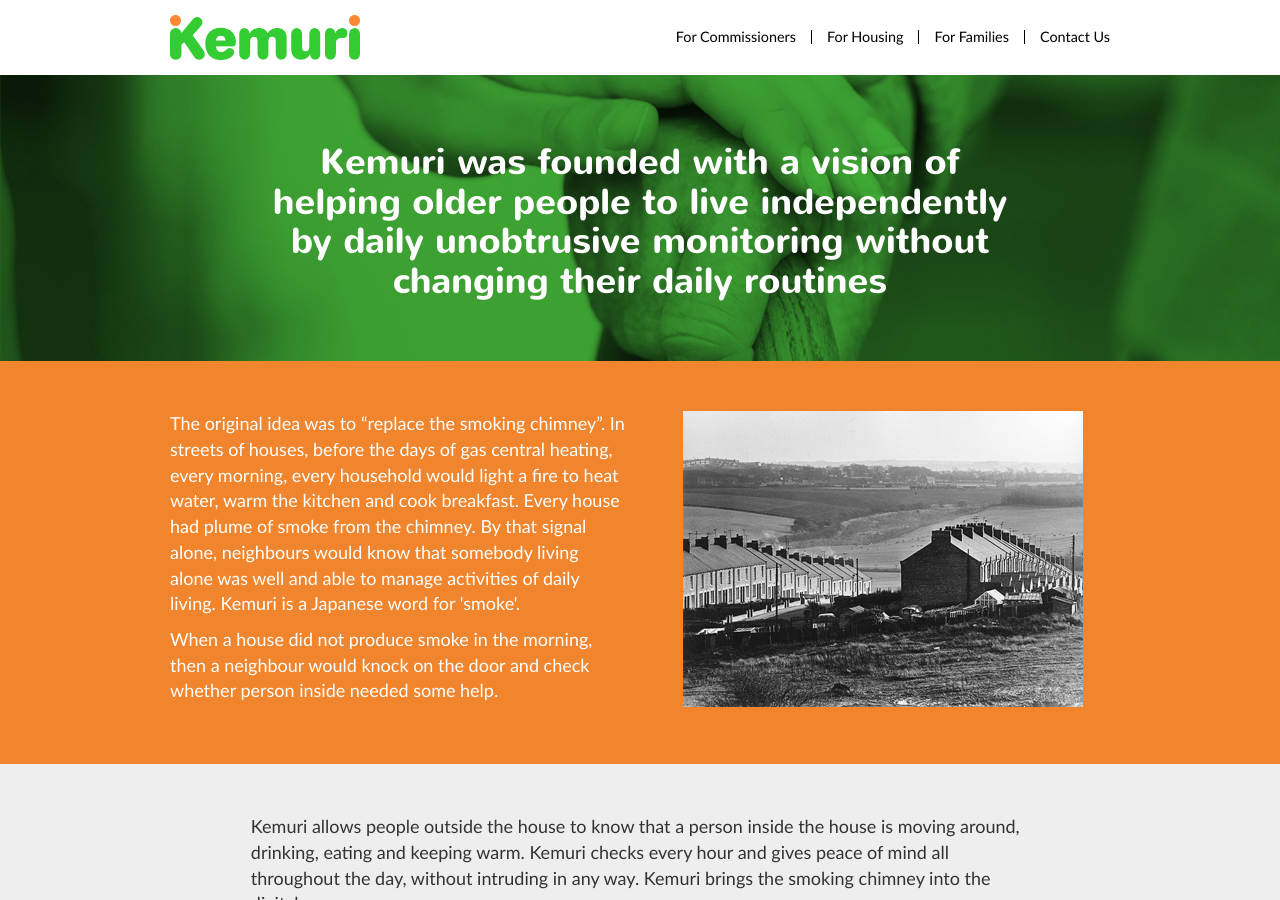
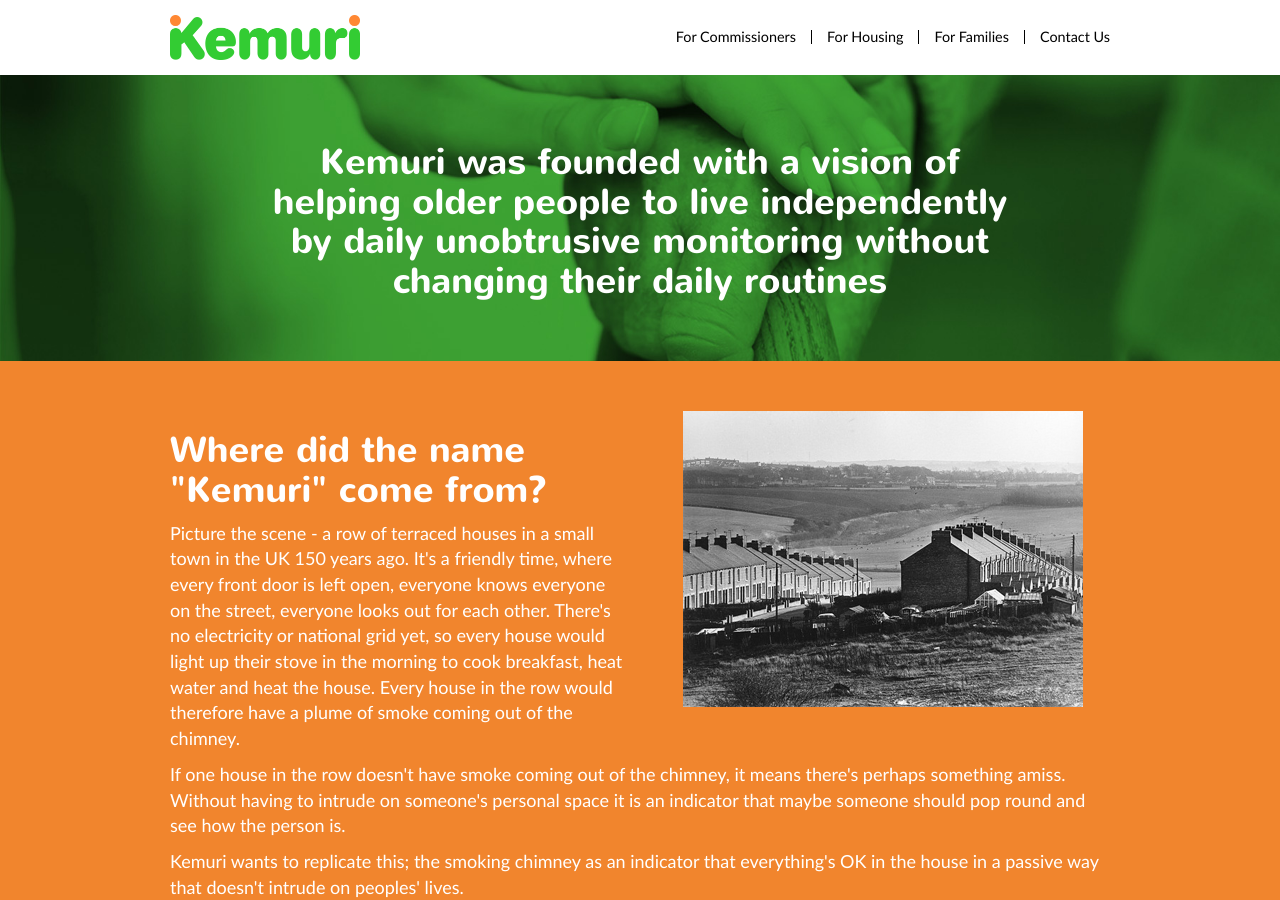
Before and after one commit to intelligentlilli/kemurisense.github.io, a Jekyll site: the page built from about.html, in a window 1280 px wide and 900 px high. Built offline with Jekyll 4.4.1, drawn with Linux system fonts in a browser that asks for light colours; nearby versions of some CDN libraries; library files that are not in the unit come from our copies; some of the changed text lies outside the part shown.

Commit message:
Make the About page a little friendlier

```diff
--- a/about.html
+++ b/about.html
@@ -8,46 +8,46 @@
 
 
 
-
-
 <div class="section section-green" id="home" style="background-image: url({{ site.baseurl }}/images/header.jpg); ">
   <div class="container">
     <div class="row">
       <div class="col-md-10 col-md-push-1 col-sm-12 text-center">
-
         <h1 style="text-align: center;">Kemuri was founded with a vision of helping older people to live independently by daily unobtrusive monitoring without changing their daily routines</h1>
-
       </div>
     </div>
   </div>
 </div>
 
 
-
 <div class="section section-orange">
 	<div class="container">
 		<div class="row">
 			<div class="col-md-6">
-				<p>The original idea was to “replace the smoking chimney”.  In streets of houses, before the days of gas central heating, every morning, every household would light a fire to heat water, warm the kitchen and cook breakfast. Every house had plume of smoke from the chimney. By that signal alone, neighbours would know that somebody living alone was well and able to manage activities of daily living.  Kemuri is a Japanese word for 'smoke'. </p>
-
-				<p>When a house did not produce smoke in the morning, then a neighbour would knock on the door and check whether person inside needed some help. </p>
-
+				<h1>Where did the name "Kemuri" come from?</h1>
+				<p>Picture the scene - a row of terraced houses in a small town in the UK 150 years ago.  It's a friendly time, where every front door is left open, everyone knows everyone on the street, everyone looks out for each other.  There's no electricity or national grid yet, so every house would light up their stove in the morning to cook breakfast, heat water and heat the house.  Every house in the row would therefore have a plume of smoke coming out of the chimney.</p>
 			</div>
 			<div class="col-md-6 text-center">
 				<img src="/images/terraced-housing.jpg" alt="Terraced houses" />
+			</div>
+		</div>
+		<div class="row">
+			<div class="col-md-12">
+				<p>If one house in the row doesn't have smoke coming out of the chimney, it means there's perhaps something amiss.  Without having to intrude on someone's personal space it is an indicator that maybe someone should pop round and see how the person is.</p>
+				<p>Kemuri wants to replicate this; the smoking chimney as an indicator that everything's OK in the house in a passive way that doesn't intrude on peoples' lives.</p>
+				<p>The word "Kemuri" is a Japanese word, 烟, for "smoke".</p>
 			</div>
 		</div>
 	</div>
 </div>
 
 
+
+
 <div class="section section-grey">
 	<div class="container">
 		<div class="row">
 			<div class="col-md-10 col-md-push-1">
-
 				<p>Kemuri allows people outside the house to know that a person inside the house is moving around, drinking, eating and keeping warm.   Kemuri checks every hour and gives peace of mind all throughout the day, without intruding in any way.  Kemuri brings the smoking chimney into the digital age.</p>
-
 			</div>
 		</div>
 	</div>
```
